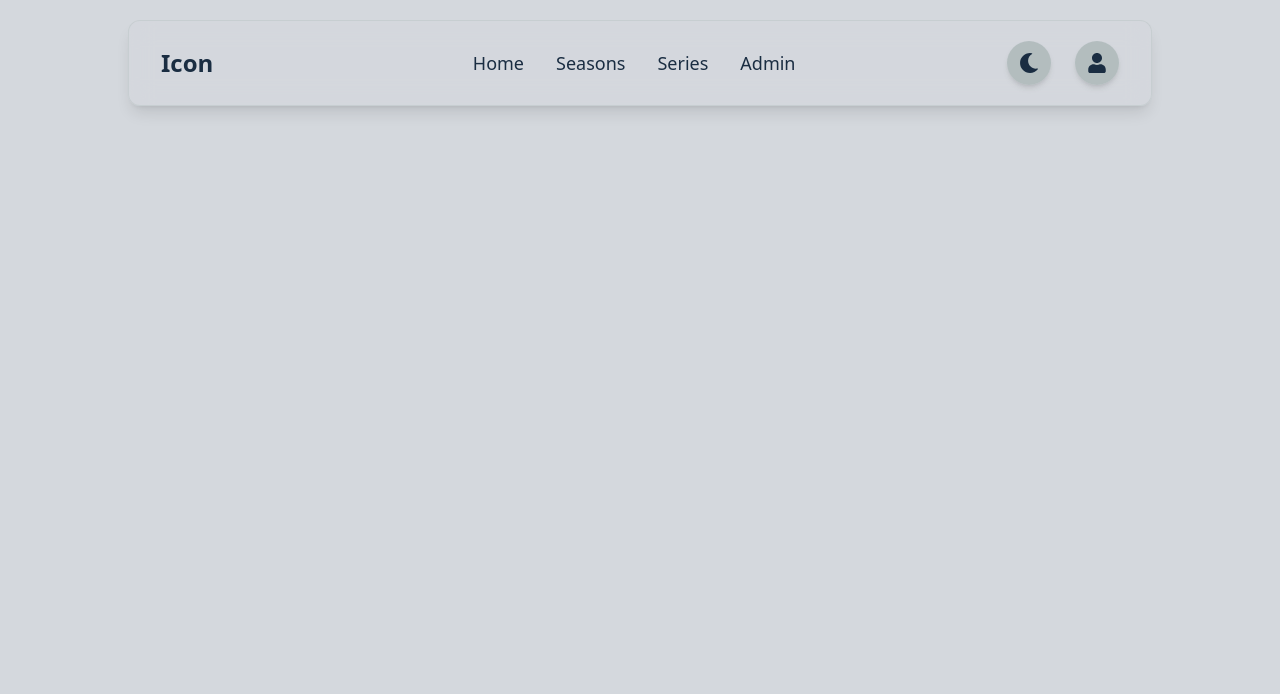
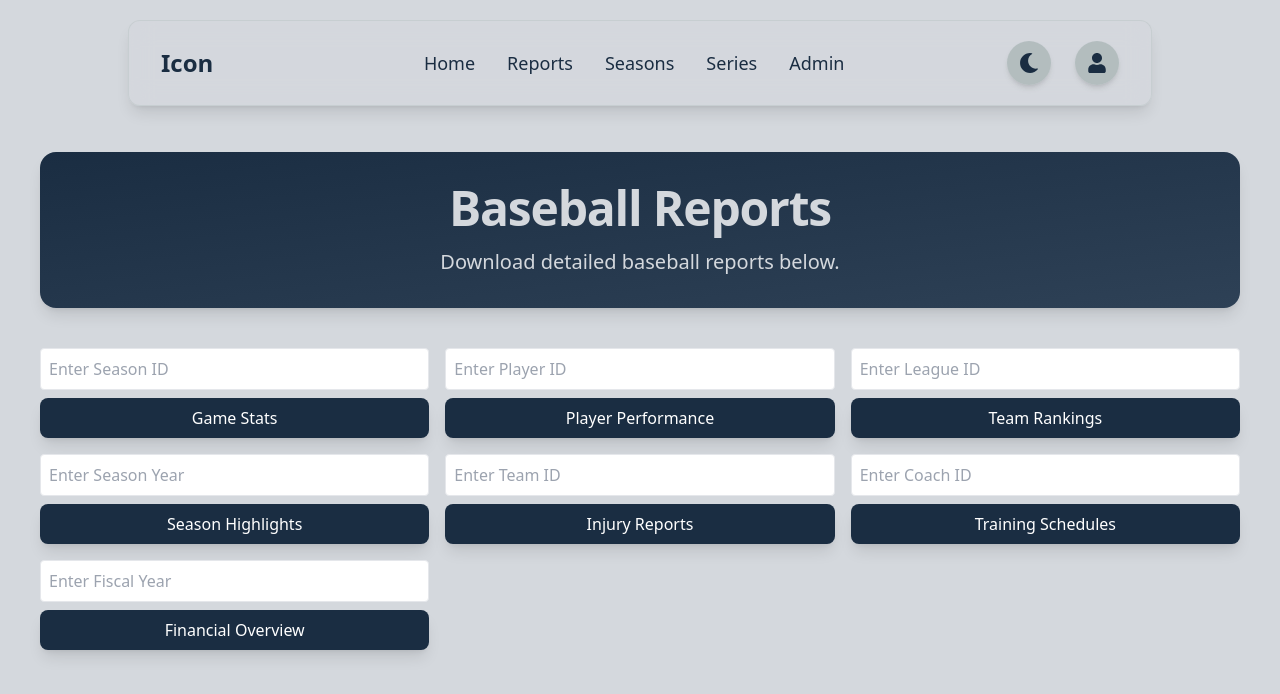
Before and after one commit to francisco-prestamo/BaseballStats-Frontend, a React (Vite) app in the folder frontend-react/: page /reports in a window 1280 px wide. Shown: the top 694 px of the page. Built offline with nearby package versions, Linux system fonts and the light colour scheme; sample sign-in values are in the browser's storage.

Commit message:
adding files to dev  (#61)

```diff
--- a/frontend-react/src/App.tsx
+++ b/frontend-react/src/App.tsx
@@ -6,6 +6,7 @@ import Home from './pages/common/Home';
 import Profile from './pages/users/all/Profile';
 import PrivateRoute from './components/common/PrivateRoute';
 import SeasonsPage from './pages/users/all/SeasonsPage';
+import ReportsPage from './pages/users/all/ReportsPage';
 import SeasonDetailPage from './pages/users/all/SeasonDetailsPage';
 import SerieDetailPage from './pages/users/all/SerieDetailPage';
 import GameDetailsPage from './pages/users/all/GameDetailsPage';
@@ -50,6 +51,14 @@ const App: React.FC = () => {
                                 element={
                                     <PrivateRoute requiredUserType="allAuthenticated">
                                         <Profile />
+                                    </PrivateRoute>
+                                }
+                            />
+                            <Route
+                                path="/reports"
+                                element={
+                                    <PrivateRoute requiredUserType="allAuthenticated">
+                                        <ReportsPage />
                                     </PrivateRoute>
                                 }
                             />
--- a/frontend-react/src/components/admin/ManageTeams.tsx
+++ b/frontend-react/src/components/admin/ManageTeams.tsx
@@ -20,9 +20,16 @@ const ManageTeams: React.FC = () => {
     const [dtList, setDtList] = useState<Dt[]>([]);
     const [searchDt, setSearchDt] = useState("");
     const [dtSearchTerm, setDtSearchTerm] = useState("");
+    const [isDtDropdownOpen, setIsDtDropdownOpen] = useState(false);
 
     // Filtering states
     const [searchTerm, setSearchTerm] = useState("");
+
+    const handleSelectDt = (dt: Dt) => {
+        setEditingTeam((prev) => prev ? { ...prev, dtId: dt.id } : null);
+        setDtSearchTerm(dt.username);
+        setIsDtDropdownOpen(false);
+    };
 
     const fetchTeams = async () => {
         try {
@@ -286,19 +293,19 @@ const ManageTeams: React.FC = () => {
                                     type="text"
                                     placeholder="Search Director..."
                                     value={dtSearchTerm}
-                                    onChange={(e) => setDtSearchTerm(e.target.value)}
+                                    onChange={(e) => {
+                                        setDtSearchTerm(e.target.value);
+                                        setIsDtDropdownOpen(true); // Abre el dropdown cuando se escribe
+                                    }}
                                     className="w-full p-3 pl-10 rounded-lg bg-white/50 dark:bg-primary/10 border border-secondary/30 dark:border-primary/30 focus:outline-none focus:ring-2 focus:ring-primary"
                                 />
                                 <FaSearch className="absolute left-3 top-1/2 transform -translate-y-1/2 text-text-dark/50 dark:text-text-light/50"/>
-                                {filteredDts.length > 0 && (
+                                {isDtDropdownOpen && filteredDts.length > 0 && (
                                     <div className="absolute top-full left-0 w-full bg-white dark:bg-primary shadow-lg rounded-lg max-h-40 overflow-y-auto z-10">
                                         {filteredDts.map((dt) => (
                                             <div
                                                 key={dt.id}
-                                                onClick={() => {
-                                                    setEditingTeam({ ...editingTeam, dtId: dt.id });
-                                                    setDtSearchTerm(dt.username);
-                                                }}
+                                                onClick={() => handleSelectDt(dt)}
                                                 className="p-2 hover:bg-primary/10 dark:hover:bg-primary-lighter cursor-pointer"
                                             >
                                                 {dt.username}
--- a/frontend-react/src/components/common/Navbar.tsx
+++ b/frontend-react/src/components/common/Navbar.tsx
@@ -44,6 +44,14 @@ const Navbar: React.FC<NavbarProps> = ({ toggleTheme, theme, onLoginClick }) =>
                     </li>
                     {isAuthenticated && (
                         <>
+                            <li>
+                                <Link
+                                    to="/reports"
+                                    className="text-lg font-medium text-text-dark dark:text-text-light hover:text-primary-light transition-colors"
+                                >
+                                    Reports
+                                </Link>
+                            </li>
                             <li>
                                 <Link
                                     to="/seasons"
@@ -137,6 +145,15 @@ const Navbar: React.FC<NavbarProps> = ({ toggleTheme, theme, onLoginClick }) =>
                         <>
                             <li>
                                 <Link
+                                    to="/reports"
+                                    onClick={toggleMenu}
+                                    className="block text-lg font-medium text-text-dark dark:text-text-light hover:text-primary-light transition-colors"
+                                >
+                                    Reports
+                                </Link>
+                            </li>
+                            <li>
+                                <Link
                                     to="/seasons"
                                     onClick={toggleMenu}
                                     className="block text-lg font-medium text-text-dark dark:text-text-light hover:text-primary-light transition-colors"
--- /dev/null
+++ b/frontend-react/src/pages/users/all/ReportsPage.tsx
@@ -0,0 +1,86 @@
+import { useState } from "react";
+
+const reports = [
+    { id: 1, label: "Game Stats", url: (param: string) => `/reports/win-teams-by-series/${param}`, placeholder: "Enter Season ID" },
+    { id: 2, label: "Player Performance", url: (param: string) => `/reports/player-performance/${param}`, placeholder: "Enter Player ID" },
+    { id: 3, label: "Team Rankings", url: (param: string) => `/reports/team-rankings/${param}`, placeholder: "Enter League ID" },
+    { id: 4, label: "Season Highlights", url: (param: string) => `/reports/season-highlights/${param}`, placeholder: "Enter Season Year" },
+    { id: 5, label: "Injury Reports", url: (param: string) => `/reports/injury-reports/${param}`, placeholder: "Enter Team ID" },
+    { id: 6, label: "Training Schedules", url: (param: string) => `/reports/training-schedules/${param}`, placeholder: "Enter Coach ID" },
+    { id: 7, label: "Financial Overview", url: (param: string) => `/reports/financial-overview/${param}`, placeholder: "Enter Fiscal Year" },
+];
+
+const ReportsPage = () => {
+    const [inputs, setInputs] = useState<{ [key: number]: string }>({});
+
+    const handleChange = (id: number, value: string) => {
+        setInputs(prev => ({ ...prev, [id]: value }));
+    };
+
+    const handleDownload = async (id: number, urlFunction: (param: string) => string) => {
+        const param = inputs[id] || "default";
+        const fullUrl = urlFunction(param);
+
+        try {
+            const response = await fetch(fullUrl, {
+                method: "GET",
+                headers: {
+                    "Content-Type": "application/pdf",
+                },
+            });
+
+            if (!response.ok) {
+                throw new Error("Failed to download document");
+            }
+
+            const blob = await response.blob();
+            const fileUrl = window.URL.createObjectURL(blob);
+
+            const a = document.createElement("a");
+            a.href = fileUrl;
+            a.download = `${id}-report.pdf`;
+            document.body.appendChild(a);
+            a.click();
+
+            document.body.removeChild(a);
+            window.URL.revokeObjectURL(fileUrl);
+        } catch (error) {
+            console.error("Error downloading the PDF:", error);
+        }
+    };
+
+    return (
+        <div className="container mx-auto p-6 space-y-10">
+            <div className="bg-gradient-to-br from-primary to-primary-light rounded-2xl p-8 shadow-lg text-text-light">
+                <div className="max-w-3xl mx-auto text-center space-y-4">
+                    <h1 className="text-5xl font-extrabold tracking-tight mb-4 animate-fade-in">
+                        Baseball Reports
+                    </h1>
+                    <p className="text-lg md:text-xl animate-slide-up">Download detailed baseball reports below.</p>
+                </div>
+            </div>
+
+            <div className="grid md:grid-cols-3 gap-4 text-center">
+                {reports.map((report) => (
+                    <div key={report.id} className="space-y-2">
+                        <input
+                            type="text"
+                            placeholder={report.placeholder}
+                            value={inputs[report.id] || ""}
+                            onChange={(e) => handleChange(report.id, e.target.value)}
+                            className="border p-2 rounded w-full"
+                        />
+                        <button
+                            onClick={() => handleDownload(report.id, report.url)}
+                            className="bg-primary text-white py-2 px-4 rounded-lg shadow-lg hover:bg-primary-dark transition duration-300 w-full"
+                        >
+                            {report.label}
+                        </button>
+                    </div>
+                ))}
+            </div>
+        </div>
+    );
+};
+
+export default ReportsPage;
```
